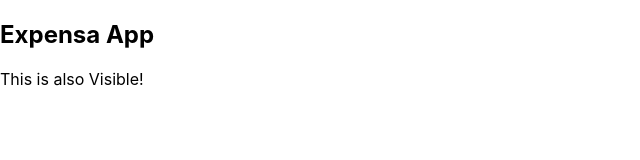
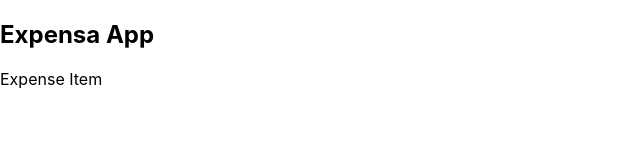
Before and after one commit to mohamuhsin/expensa, a React (Create React App) app: page / in a window 1280 px wide. Shown: the top 160 px of the page, without its empty margins (0-640 px from the left). Built offline with nearby package versions, Linux system fonts and the light colour scheme.

Commit message:
imported <ExpenseItem />

```diff
--- a/src/App.js
+++ b/src/App.js
@@ -1,8 +1,11 @@
+
+import ExpenseItem from "./components/ExpenseItem/ExpenseItem";
+
 function App() {
   return (
     <div>
       <h2>Expensa App</h2>
-      <p>This is also Visible!</p>
+      <ExpenseItem />
     </div>
   );
 }
--- a/src/components/ExpenseItem/ExpenseItem.js
+++ b/src/components/ExpenseItem/ExpenseItem.js
@@ -3,3 +3,6 @@
 const ExpenseItem = () => {
   return <div>Expense Item</div>;
 };
+
+
+export default ExpenseItem;
```
